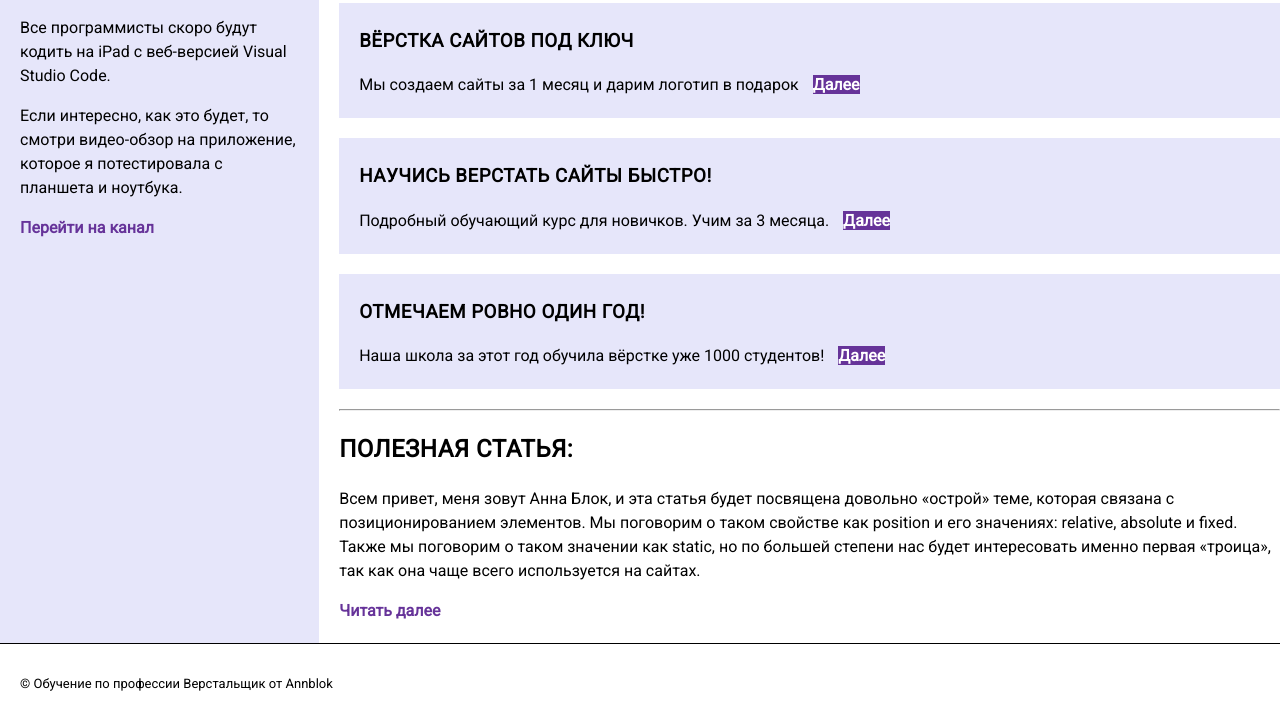
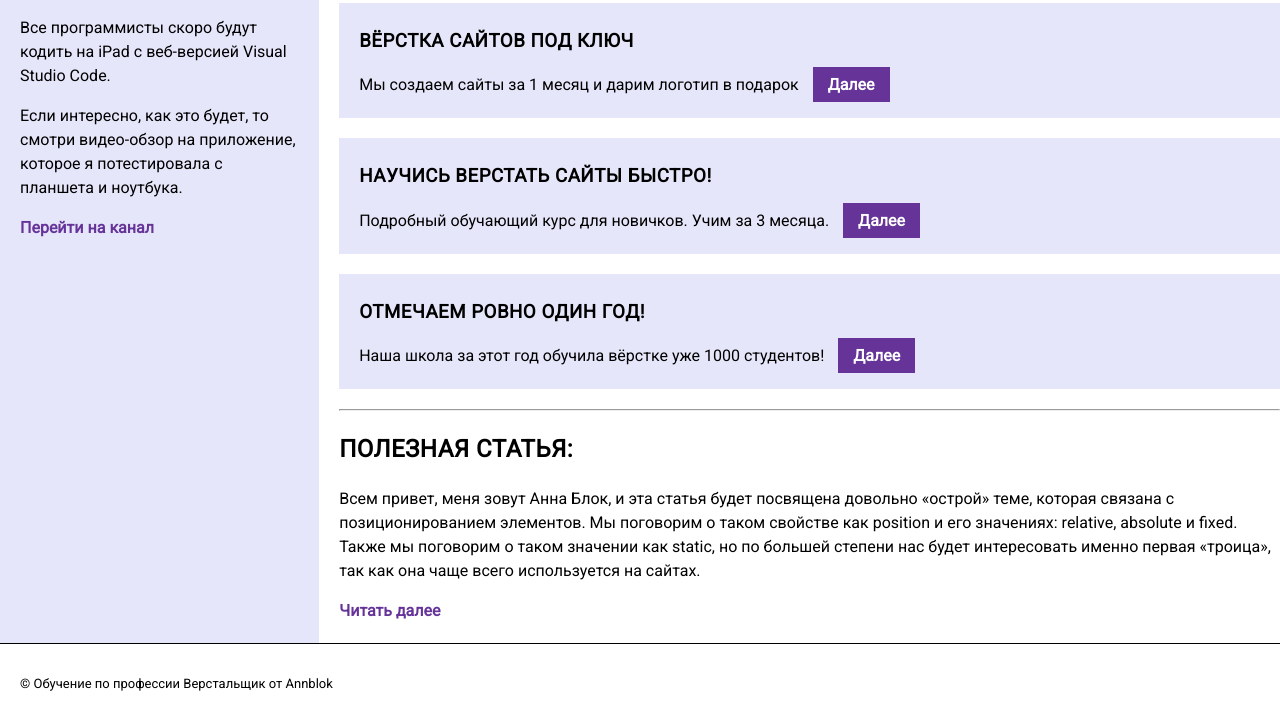
Before and after one commit to Andreil0000/Module01-Test, a plain HTML site: page semantic2.html in a window 1280 px wide. Shown: the part 149-856 px from the top of the page. Drawn offline with nearby package versions, Linux system fonts and the light colour scheme.

Commit message:
Update test.css

```diff
--- a/test.css
+++ b/test.css
@@ -99,11 +99,11 @@ h3 {
 }
 
 .link {
-   background: rebeccapurple;
-   color: white;
-   padding-bottom: 8 px;
-   padding-top: 8 px;
-   padding-right: 15 px;
-   padding-left: 15 px;
-   margin-left: 10px;
+   background:rebeccapurple;
+   color:white;
+   padding-bottom:8px;
+   padding-top:8px;
+   padding-right:15px;
+   padding-left:15px;
+   margin-left:10px;
 }
```
